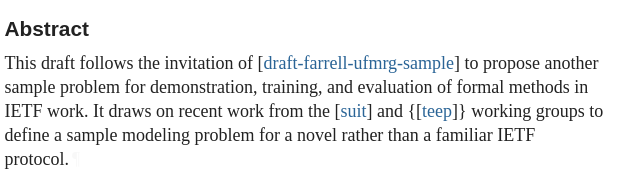
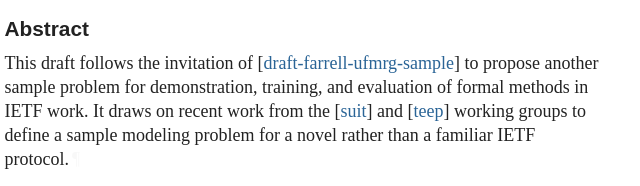
Before and after one commit to cfm/draft-mt-ufmrg-teep-sample, a plain HTML site: page draft-mt-ufmrg-teep-sample.html in a window 1280 px wide. Shown: the part 318-504 px from the top of the page, 120-760 px from the left. Drawn offline with Linux system fonts and the light colour scheme; a web font is replaced by a local one.

Commit message:
Script updating gh-pages from 2d0364a. [ci skip]

```diff
--- a/draft-mt-ufmrg-teep-sample.html
+++ b/draft-mt-ufmrg-teep-sample.html
@@ -10,9 +10,9 @@
 <meta content="
        This draft follows the invitation of   to propose
 another sample problem for demonstration, training, and evaluation of formal
-methods in IETF work.  It draws on recent work from the   and { }
-working groups to define a sample modeling problem for a novel rather than
-a familiar IETF protocol.
+methods in IETF work.  It draws on recent work from the   and
+working groups to define a sample modeling problem for a novel rather than a
+familiar IETF protocol.
     " name="description">
 <meta content="xml2rfc 3.18.1" name="generator">
 <meta content="draft-mt-ufmrg-teep-sample-latest" name="ietf.draft">
@@ -1068,9 +1068,9 @@ svg :is([fill="white"], [fill^="#fff"]) {
       <h2 id="abstract"><a href="#abstract" class="selfRef">Abstract</a></h2>
 <p id="section-abstract-1">This draft follows the invitation of <span>[<a href="#draft-farrell-ufmrg-sample" class="cite xref">draft-farrell-ufmrg-sample</a>]</span> to propose
 another sample problem for demonstration, training, and evaluation of formal
-methods in IETF work.  It draws on recent work from the <span>[<a href="#suit" class="cite xref">suit</a>]</span> and {<span>[<a href="#teep" class="cite xref">teep</a>]</span>}
-working groups to define a sample modeling problem for a novel rather than
-a familiar IETF protocol.<a href="#section-abstract-1" class="pilcrow">¶</a></p>
+methods in IETF work.  It draws on recent work from the <span>[<a href="#suit" class="cite xref">suit</a>]</span> and <span>[<a href="#teep" class="cite xref">teep</a>]</span>
+working groups to define a sample modeling problem for a novel rather than a
+familiar IETF protocol.<a href="#section-abstract-1" class="pilcrow">¶</a></p>
 </section>
 <section class="note rfcEditorRemove" id="section-note.1">
       <h2 id="name-about-this-document">
```
Also changed, not shown: draft-mt-ufmrg-teep-sample.txt.
